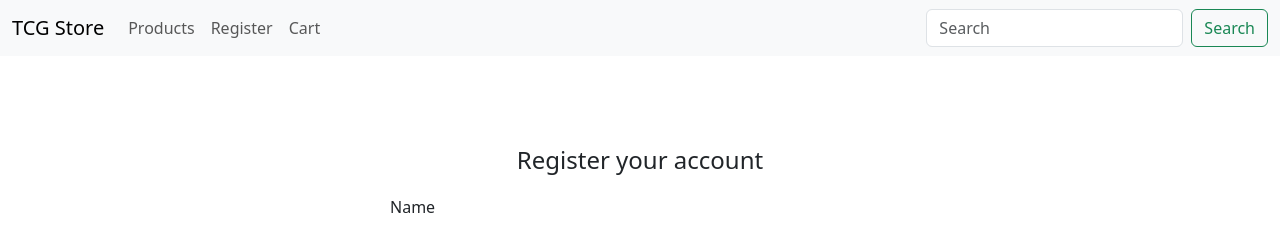
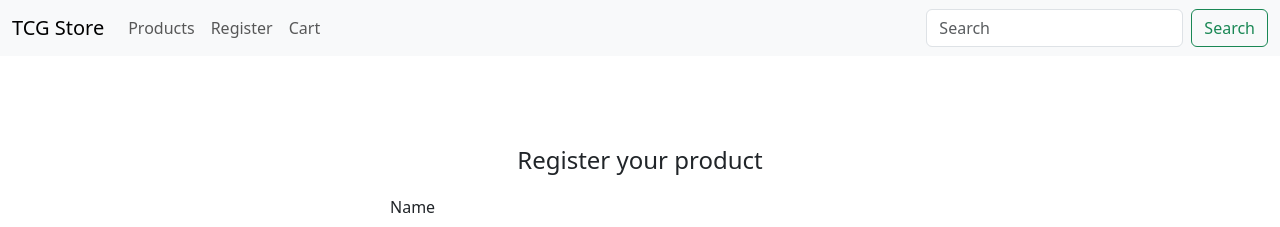
Before and after one commit to robertobzrr/apiEcommerce_frontEnd, an Angular app: page /register/product in a window 1280 px wide. Shown: the top 227 px of the page. Built offline with nearby package versions, Linux system fonts and the light colour scheme.

Commit message:
minimal fix

```diff
--- a/src/app/components/register/register-product/register-product.component.html
+++ b/src/app/components/register/register-product/register-product.component.html
@@ -1,6 +1,6 @@
 <p></p>
 <div class="form-container">
-  <h4>Register your account</h4>
+  <h4>Register your product</h4>
 
   <p></p>
   <form>
```
